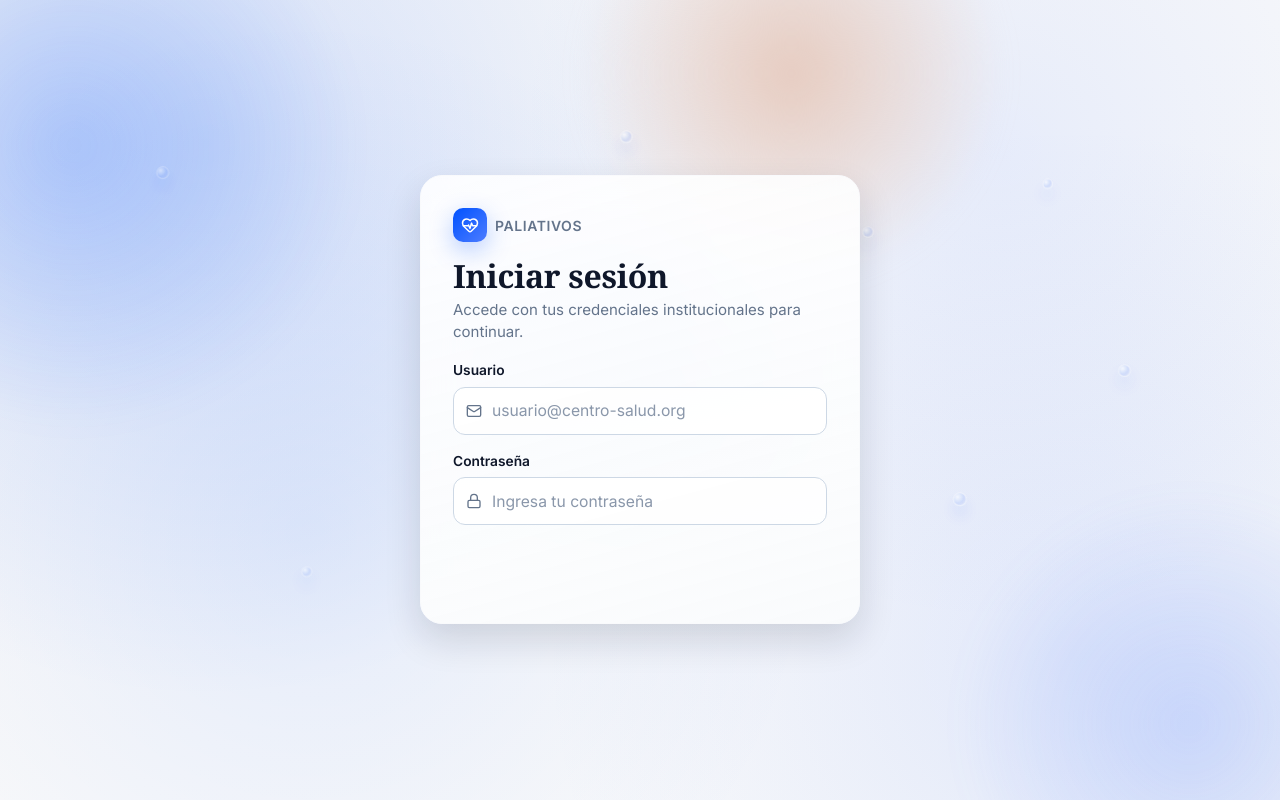
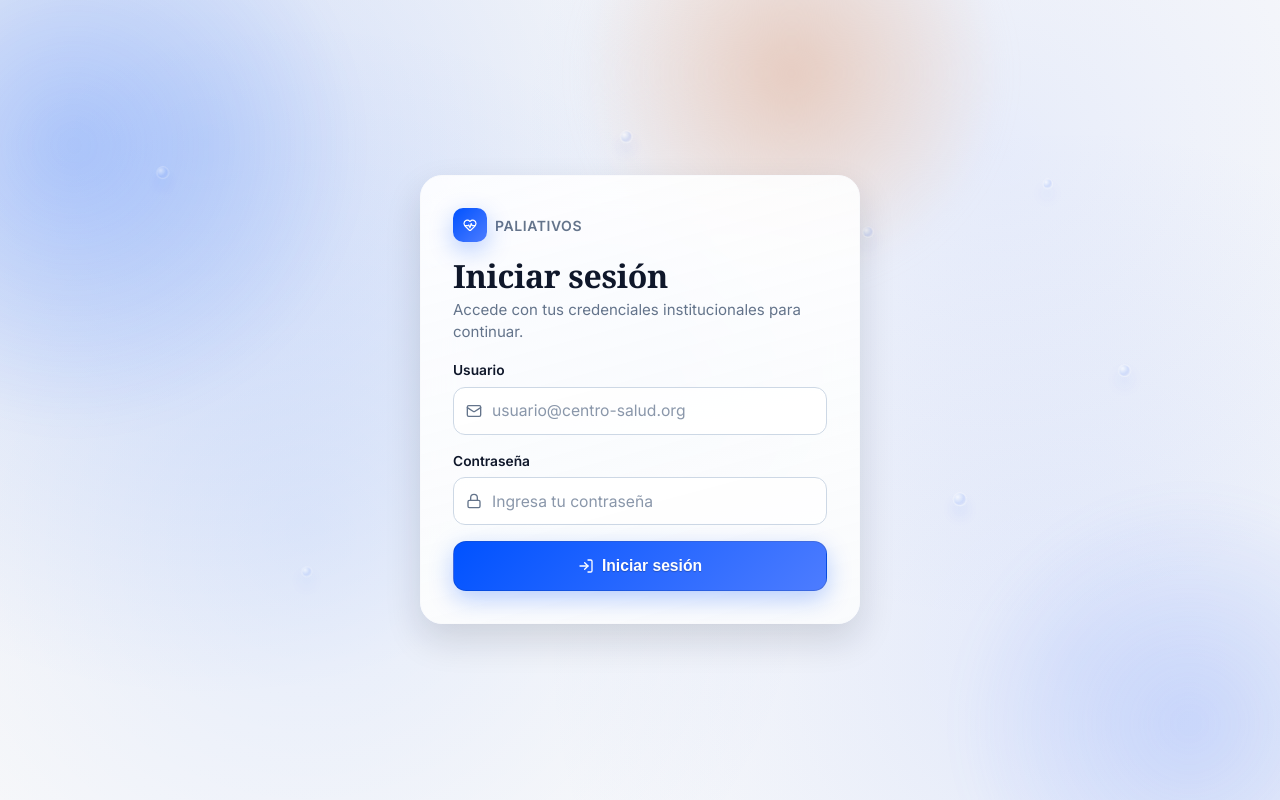
Before and after one commit to Gadielc15c/paliativos-frontend, a React (Vite) app: page / in a window 1280 px wide. Built offline with nearby package versions, Linux system fonts and the light colour scheme; no server answers; a web font is replaced by a local one.

Commit message:
feat: enhance login page animations and submit button visibility — add sparkle effect and improve transition for submit button

```diff
--- a/src/modules/auth/LoginPage.css
+++ b/src/modules/auth/LoginPage.css
@@ -122,6 +122,7 @@
 }
 
 .login-brand-mark {
+  position: relative;
   width: 34px;
   height: 34px;
   border-radius: 10px;
@@ -131,6 +132,25 @@
   color: var(--accent-foreground);
   background: var(--accent-gradient);
   box-shadow: var(--shadow-accent);
+  overflow: visible;
+}
+
+.login-logo-sparkle {
+  position: absolute;
+  left: 50%;
+  top: 50%;
+  width: 7px;
+  height: 7px;
+  margin-left: -3.5px;
+  margin-top: -3.5px;
+  border-radius: 999px;
+  opacity: 0;
+  pointer-events: none;
+  background:
+    radial-gradient(circle at center, #fff 0 35%, color-mix(in srgb, var(--accent-secondary) 56%, #fff) 36% 100%);
+  box-shadow:
+    0 0 10px color-mix(in srgb, var(--accent-primary) 46%, transparent),
+    0 0 14px color-mix(in srgb, var(--accent-secondary) 38%, transparent);
 }
 
 .login-brand-name {
@@ -266,7 +286,21 @@
   text-shadow: 0 1px 1px rgba(0, 0, 0, 0.24);
   opacity: 1;
   visibility: visible;
-  transition: transform 0.14s ease, box-shadow 0.2s ease, opacity 0.2s ease;
+  transform: translateY(0);
+  transition: transform 0.2s ease, box-shadow 0.2s ease, opacity 0.2s ease, visibility 0.2s ease;
+}
+
+.login-submit.is-hidden {
+  opacity: 0;
+  visibility: hidden;
+  transform: translateY(8px);
+  pointer-events: none;
+}
+
+.login-submit.is-visible {
+  opacity: 1;
+  visibility: visible;
+  transform: translateY(0);
 }
 
 .login-submit:hover:not(:disabled) {
--- a/src/modules/auth/LoginPage.tsx
+++ b/src/modules/auth/LoginPage.tsx
@@ -35,6 +35,7 @@ export function LoginPage({ onSuccess }: LoginPageProps) {
   const [error, setError] = useState<string | null>(null);
   const [fieldErrors, setFieldErrors] = useState<FieldErrors>({});
   const [hasSubmitted, setHasSubmitted] = useState(false);
+  const [submitVisible, setSubmitVisible] = useState(false);
 
   const status = useMemo(() => {
     if (submitting) {
@@ -82,22 +83,57 @@ export function LoginPage({ onSuccess }: LoginPageProps) {
       document.documentElement.getAttribute("data-motion") || "full";
     const motionFactor = motionLevel === "soft" ? 0.72 : motionLevel === "off" ? 0 : 1;
     if (prefersReducedMotion) {
+      setSubmitVisible(true);
       return;
     }
     if (motionFactor === 0) {
+      setSubmitVisible(true);
       return;
     }
     const t = (duration: number) => duration * motionFactor;
 
     const ctx = gsap.context(() => {
       const intro = gsap.timeline({ defaults: { ease: "power3.out" } });
+      const sparkles = gsap.utils.toArray<HTMLElement>(".login-logo-sparkle");
       intro
         .from(".login-card", { y: 20, opacity: 0, duration: t(0.58) }, 0)
-        .from(".login-brand", { y: 10, opacity: 0, duration: t(0.35) }, 0.1)
+        .from(".login-brand", { y: 10, opacity: 0, duration: t(0.24) }, 0.08)
+        .from(".login-brand-mark", { scale: 0.7, rotate: -14, duration: t(0.28), ease: "back.out(1.8)" }, 0.08)
+        .fromTo(
+          ".login-brand-mark svg",
+          { scale: 0.8 },
+          { scale: 1.06, yoyo: true, repeat: 1, duration: t(0.18), ease: "power2.inOut" },
+          0.16
+        )
+        .fromTo(
+          sparkles,
+          { x: 0, y: 0, scale: 0, opacity: 0 },
+          {
+            x: (_, element) => Number((element as HTMLElement).dataset.tx || 0),
+            y: (_, element) => Number((element as HTMLElement).dataset.ty || 0),
+            scale: 0.95,
+            opacity: 0.9,
+            duration: t(0.24),
+            stagger: t(0.02),
+            ease: "power2.out",
+          },
+          0.2
+        )
+        .to(
+          sparkles,
+          {
+            scale: 0,
+            opacity: 0,
+            duration: t(0.34),
+            stagger: t(0.015),
+            ease: "power2.in",
+          },
+          0.42
+        )
         .from(".login-title", { y: 12, opacity: 0, duration: t(0.35) }, 0.14)
         .from(".login-subtitle", { y: 8, opacity: 0, duration: t(0.3) }, 0.18)
-        .from(".login-field", { y: 8, opacity: 0, duration: t(0.3), stagger: t(0.06) }, 0.2)
-        .from(".login-submit", { y: 8, opacity: 0, duration: t(0.28) }, 0.34);
+        .from(".login-field", { y: 8, opacity: 0, duration: t(0.3), stagger: t(0.06) }, 0.28)
+        .call(() => setSubmitVisible(true), [], 0.72);
 
       gsap.to(".breath-circle", {
         scale: 1.2,
@@ -329,6 +365,14 @@ export function LoginPage({ onSuccess }: LoginPageProps) {
         <div className="login-brand">
           <div className="login-brand-mark" aria-hidden>
             <HeartPulse size={18} />
+            <span className="login-logo-sparkle" data-tx="-28" data-ty="-20" />
+            <span className="login-logo-sparkle" data-tx="-8" data-ty="-30" />
+            <span className="login-logo-sparkle" data-tx="14" data-ty="-28" />
+            <span className="login-logo-sparkle" data-tx="30" data-ty="-10" />
+            <span className="login-logo-sparkle" data-tx="28" data-ty="16" />
+            <span className="login-logo-sparkle" data-tx="8" data-ty="30" />
+            <span className="login-logo-sparkle" data-tx="-14" data-ty="28" />
+            <span className="login-logo-sparkle" data-tx="-30" data-ty="10" />
           </div>
           <span className="login-brand-name">Paliativos</span>
         </div>
@@ -409,7 +453,11 @@ export function LoginPage({ onSuccess }: LoginPageProps) {
           )}
         </label>
 
-        <button type="submit" className="login-submit" disabled={submitting}>
+        <button
+          type="submit"
+          className={`login-submit ${submitVisible ? "is-visible" : "is-hidden"}`}
+          disabled={submitting}
+        >
           {submitting ? <Loader size={16} className="login-spinner" /> : <LogIn size={16} />}
           <span>{submitting ? "Verificando..." : "Iniciar sesión"}</span>
         </button>
```
